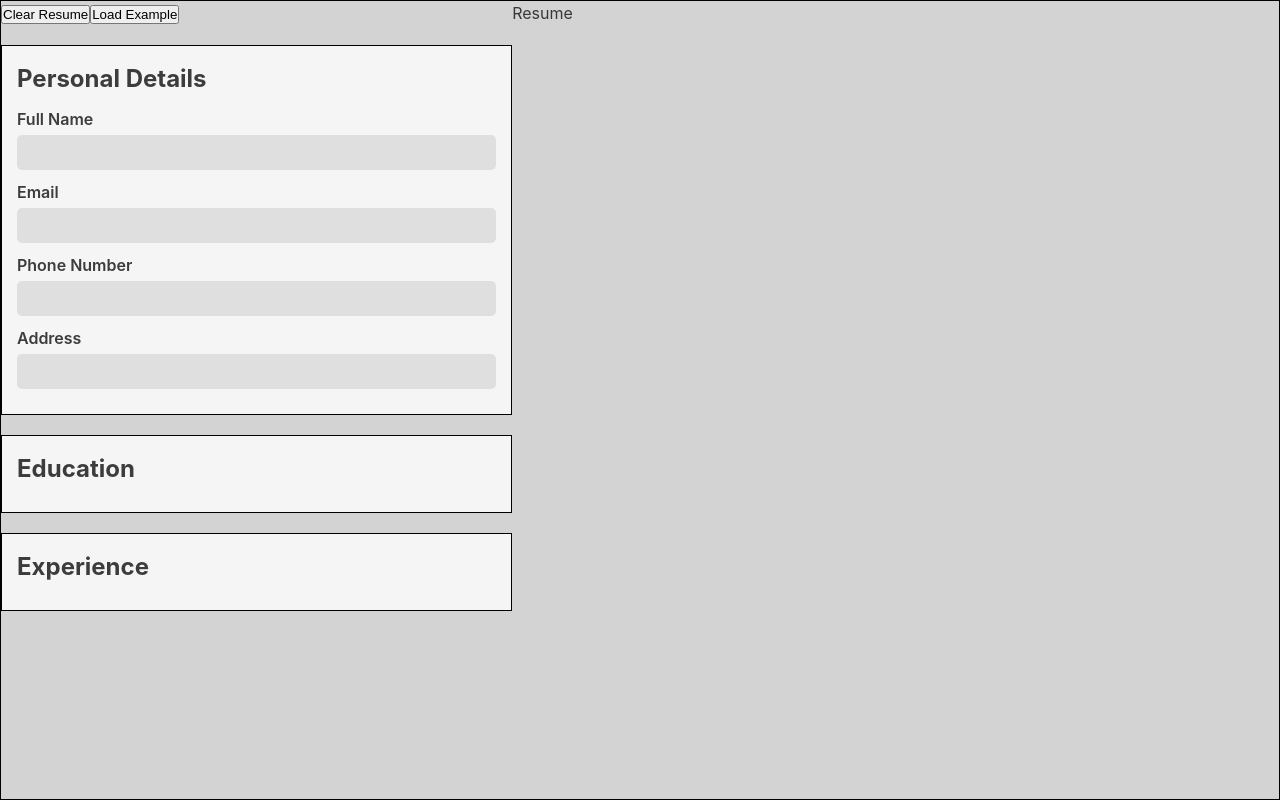
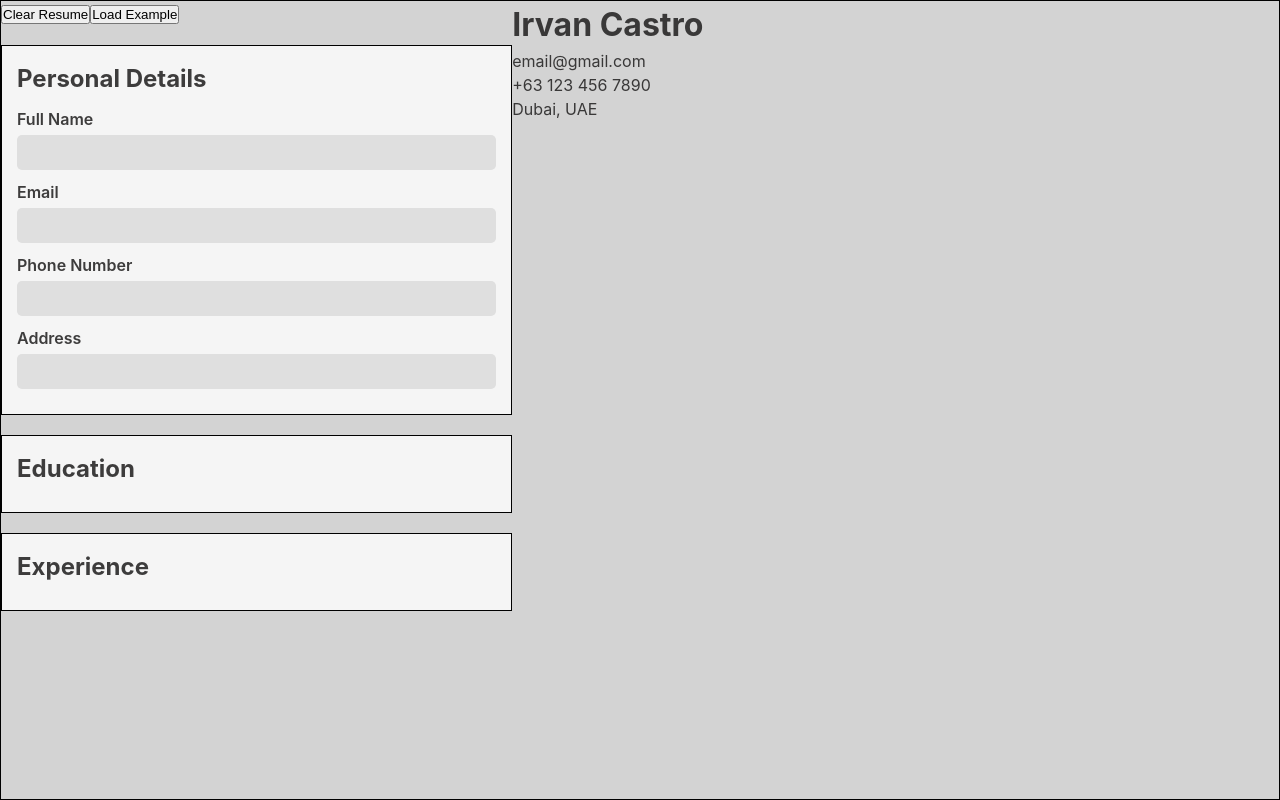
Before and after one commit to SenSlay/cv-builder, a React (Vite) app: page / in a window 1280 px wide. Built offline with nearby package versions, Linux system fonts and the light colour scheme.

Commit message:
feat: dynamically update cv-header on input change
- Added a formData object state that holds the personal info
- created a handleInputChange function to pass on as handler

```diff
--- a/src/App.jsx
+++ b/src/App.jsx
@@ -4,6 +4,22 @@
 
 
 function App() {
+  const [formData, setFormData] = useState({
+    fullName: 'Irvan Castro',
+    email: 'email@gmail.com',
+    phoneNumber: '+63 123 456 7890',
+    address: 'Dubai, UAE',
+  });
+
+  const handleInputChange = (e) => {
+    const { name, value } = e.target;
+
+    setFormData({
+      ...formData,
+      [name]: value,
+    });
+  };
+
   return (
     <>
       <div className='edit-container'>
@@ -14,10 +30,12 @@
 
         <div className='personal-details edit-section '>
           <h2>Personal Details</h2>
-          <InputGroup label="Full Name" type="text" id="full-name" />
-          <InputGroup label="Email" type="text" id="email" />
-          <InputGroup label="Phone Number" type="text" id="phone-number" />
-          <InputGroup label="Address" type="text" id="address" />
+          <div className="input-container">
+            <InputGroup label="Full Name" type="text" id="full-name" name="fullName" value={formData.fullName} onChange={handleInputChange} />
+            <InputGroup label="Email" type="text" id="email" name="email" value={formData.email} onChange={handleInputChange} />
+            <InputGroup label="Phone Number" type="text" id="phone-number" name="phoneNumber" value={formData.phoneNumber} onChange={handleInputChange}/>
+            <InputGroup label="Address" type="text" id="address" name="address" value={formData.address} onChange={handleInputChange}  />
+          </div>
         </div>
 
         <div className='edit-section '>
@@ -31,7 +49,23 @@
         </div>
       </div>
       <div className='cv-container'>
-        Resume
+        <div className='cv-header'>
+          <h1>{formData.fullName}</h1>
+          <div className='contact-info'>
+            <div>
+              <i className="fa-solid fa-envelope"></i>
+              <p>{formData.email}</p>
+            </div>
+            <div>
+              <i className="fa-solid fa-phone"></i>
+              <p>{formData.phoneNumber}</p>
+            </div>
+            <div>
+              <i className="fa-solid fa-location-dot"></i>
+              <p>{formData.address}</p>
+            </div>
+          </div>
+        </div>
       </div>
     </>
   )
```
